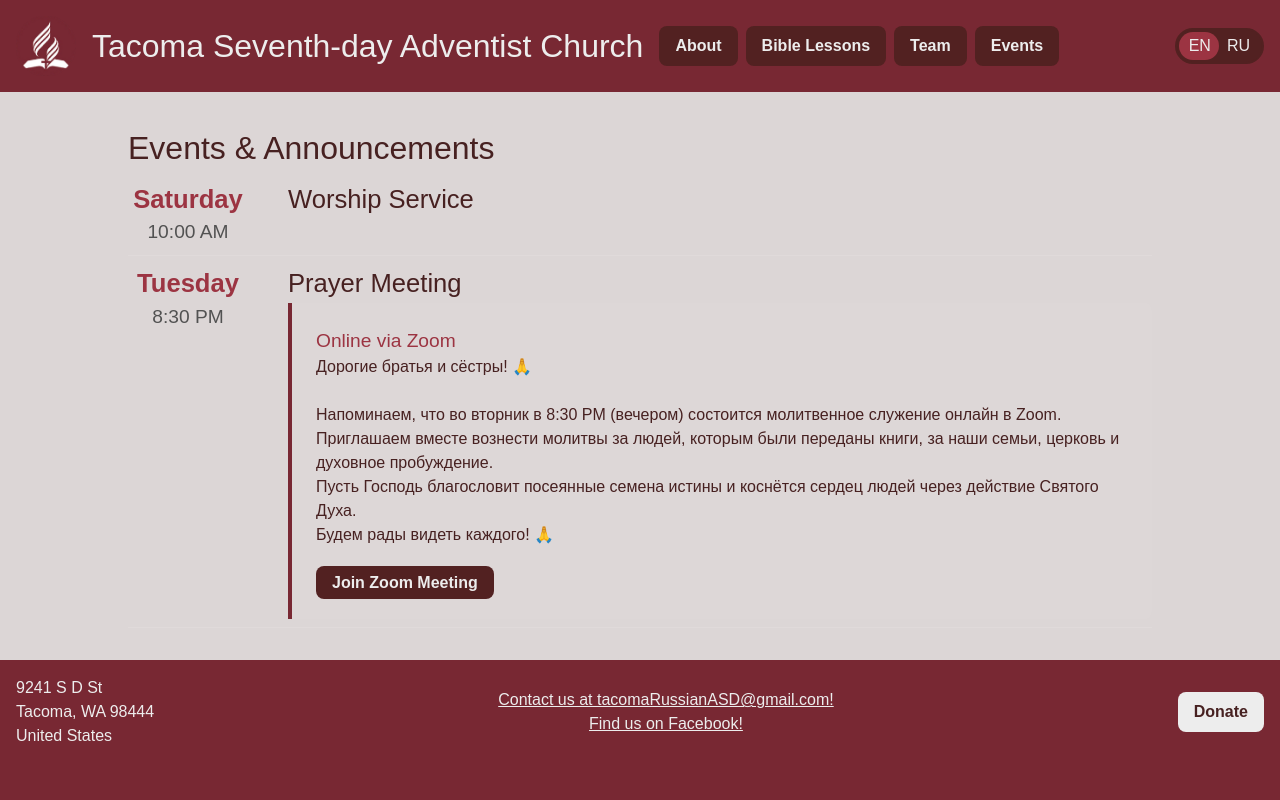
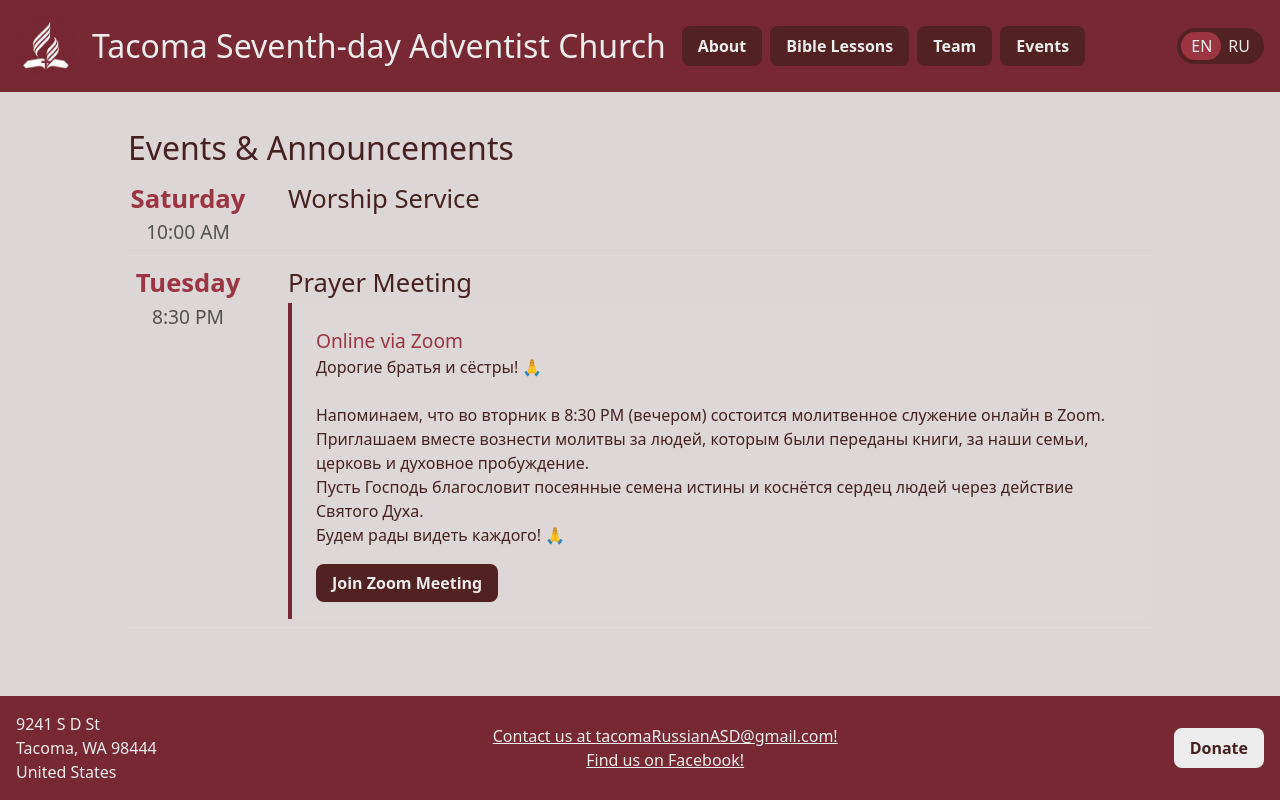
Before and after one commit to glavavlada/TacomaASDWebsite, a Next.js app in the folder my-church-site/: page /Events in a window 1280 px wide. Built offline with nearby package versions, Linux system fonts and the light colour scheme.

Commit message:
fixed centering and sticky footer again

```diff
--- a/my-church-site/src/app/layout.tsx
+++ b/my-church-site/src/app/layout.tsx
@@ -7,13 +7,13 @@ import { LanguageProvider } from "@/app/context/LanguageContext";
 export default function RootLayout({ children }: { children: React.ReactNode }) {
   return (
     <html lang="en">
-      <body>
+      <body className="min-h-screen flex flex-col bg-[var(--background)] text-[var(--textLight)] font-sans">
         <LanguageProvider>
         <Navbar />
 
         {/* Page Countent  not sure how this functions yet but export above doesnt work without*/}
         {/* keeps content separted from header and footer */}
-          <main className="[background-color:var(--body)] text-[var(--textDark)] flex-1 self-center w-full max-w-[80rem] px-[clamp(1rem,10vw,10rem)] py-8">
+        <main className="[background-color:var(--body)] text-[var(--textDark)] flex-1 mx-auto w-full max-w-[80rem] px-[clamp(1rem,10vw,10rem)] py-8">
           {children}
         </main>
 
--- a/my-church-site/src/styles/base.css
+++ b/my-church-site/src/styles/base.css
@@ -10,18 +10,13 @@ h3 {
   font-size: 1.2rem;
 }
 
-body {
-  background: var(--background);
-  color: var(--textLight);
-  font-family: Arial, Helvetica, sans-serif;
-}
-
 .buttonDark {
   background-color: var(--buttonDark);
   border-radius: 8px;
   padding: 0.5rem 1rem;
   font-weight: bold;
   color: var(--textLight);
+  text-align: center;
 }
 
 .buttonDark:hover {
@@ -34,6 +29,7 @@ body {
   border-radius: 8px;
   padding: 0.5rem 1rem;
   font-weight: bold;
+  text-align: center;
 }
 
 .buttonLight:hover {
```
Lines whose indentation alone changed are shown as unchanged.
